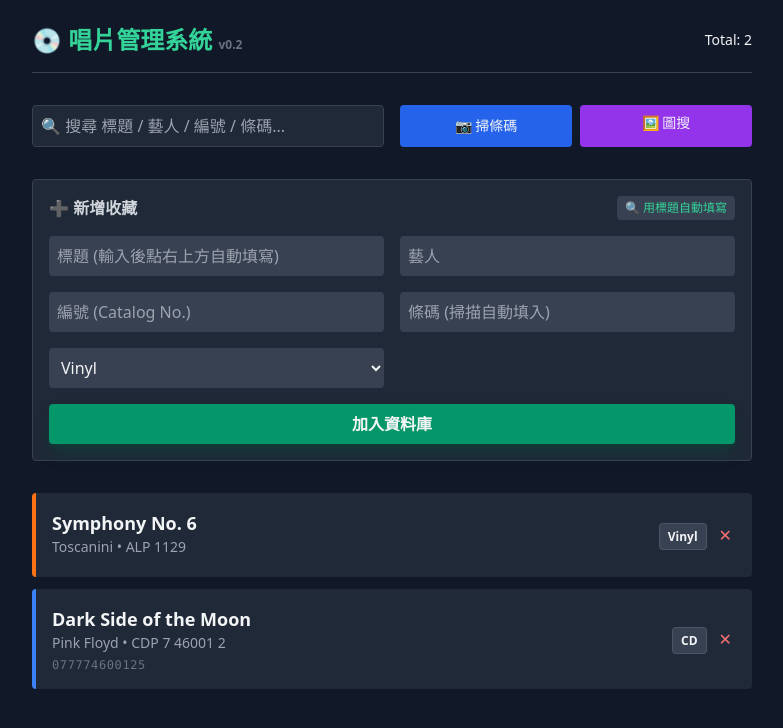
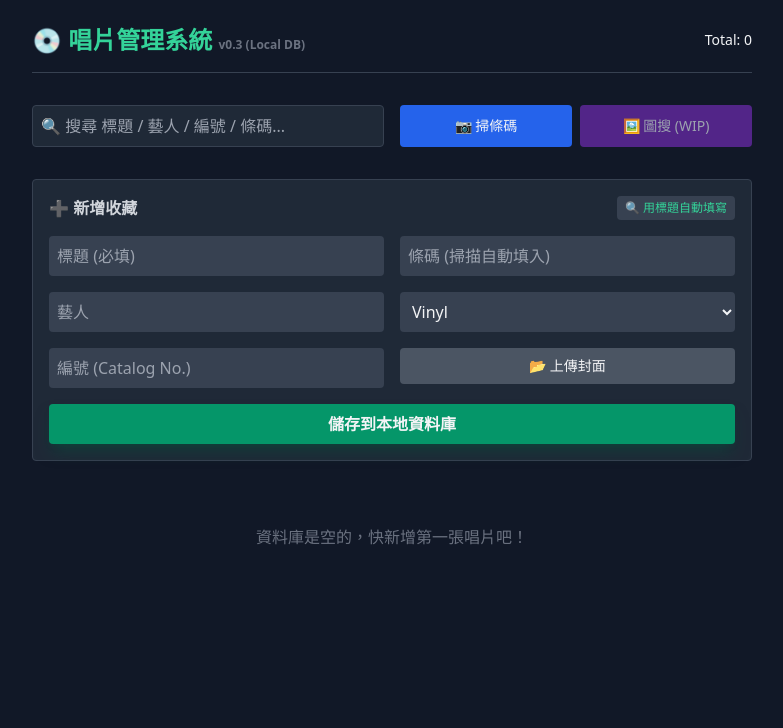
Before and after one commit to littlegray666/record-manager, a Vue app: page / in a window 1280 px wide. Shown: the top 728 px of the page, without its empty margins (248-1031 px from the left). Built offline with nearby package versions, Linux system fonts and the light colour scheme.

Commit message:
feat: add local database (IndexedDB) and image support

```diff
--- a/src/App.vue
+++ b/src/App.vue
@@ -1,17 +1,25 @@
 <script setup>
-import { ref, computed } from 'vue'
+import { ref, computed, onMounted } from 'vue'
 import { Html5QrcodeScanner } from "html5-qrcode"
+import { getAllRecords, addRecordWithImage, deleteRecordFromDB } from './db'
 
 // State
-const records = ref([
-  { id: 1, title: 'Symphony No. 6', artist: 'Toscanini', type: 'Vinyl', catalog: 'ALP 1129', barcode: '' },
-  { id: 2, title: 'Dark Side of the Moon', artist: 'Pink Floyd', type: 'CD', catalog: 'CDP 7 46001 2', barcode: '077774600125' }
-])
-
+const records = ref([])
 const searchQuery = ref('')
 const showScanner = ref(false)
 const isSearchingNet = ref(false)
 const newRecord = ref({ title: '', artist: '', type: 'Vinyl', catalog: '', barcode: '' })
+const newRecordImage = ref(null) // File object
+const newRecordImagePreview = ref(null) // URL for preview
+
+// Load from DB on mount
+onMounted(async () => {
+  try {
+    records.value = await getAllRecords()
+  } catch (e) {
+    console.error('Failed to load records:', e)
+  }
+})
 
 // Filtered List
 const filteredRecords = computed(() => {
@@ -24,18 +32,54 @@ const filteredRecords = computed(() => {
   )
 })
 
-// Actions
-const addRecord = () => {
-  if (!newRecord.value.title) return
-  records.value.push({ ...newRecord.value, id: Date.now() })
-  newRecord.value = { title: '', artist: '', type: 'Vinyl', catalog: '', barcode: '' }
+// Helper: Blob to URL
+const getImageUrl = (blob) => {
+  if (!blob) return null
+  return URL.createObjectURL(blob)
 }
 
-const deleteRecord = (id) => {
+// Actions
+const handleNewImageSelect = (e) => {
+  const file = e.target.files[0]
+  if (file) {
+    newRecordImage.value = file
+    newRecordImagePreview.value = URL.createObjectURL(file)
+  }
+}
+
+const addRecord = async () => {
+  if (!newRecord.value.title) return
+
+  try {
+    // Add to DB
+    const id = await addRecordWithImage(newRecord.value, newRecordImage.value)
+
+    // Update local state (refresh list or push)
+    // Reloading all is safer for ID syncing, but pushing is faster.
+    // Let's just push manually to UI state.
+    const savedRecord = {
+      ...newRecord.value,
+      id,
+      image: newRecordImage.value
+    }
+    records.value.push(savedRecord)
+
+    // Reset Form
+    newRecord.value = { title: '', artist: '', type: 'Vinyl', catalog: '', barcode: '' }
+    newRecordImage.value = null
+    newRecordImagePreview.value = null
+  } catch (e) {
+    alert('儲存失敗: ' + e.message)
+  }
+}
+
+const deleteRecord = async (id) => {
+  if(!confirm('確定刪除？')) return
+  await deleteRecordFromDB(id)
   records.value = records.value.filter(r => r.id !== id)
 }
 
-// MusicBrainz API Integration
+// MusicBrainz API Integration (Unchanged logic)
 const searchMusicBrainz = async (query, type) => {
   isSearchingNet.value = true
   let apiQuery = ''
@@ -59,7 +103,6 @@ const searchMusicBrainz = async (query, type) => {
       newRecord.value.catalog = match['label-info']?.[0]?.['catalog-number'] || ''
       if (type === 'barcode') newRecord.value.barcode = query // Keep scanned barcode
 
-      // Try to guess format
       const format = match.media?.[0]?.format?.toLowerCase() || ''
       if (format.includes('vinyl') || format.includes('record')) newRecord.value.type = 'Vinyl'
       else if (format.includes('cd') || format.includes('compact')) newRecord.value.type = 'CD'
@@ -77,18 +120,16 @@ const searchMusicBrainz = async (query, type) => {
   }
 }
 
-// Handler Wrappers
+// Handlers
 const fetchInfo = async (query, type) => {
   if (type === 'image') {
-    alert(`🚧 圖片搜尋需要後端服務 (如 Google Vision 或 Discogs API)。\n此為純前端演示，暫無法實作影像辨識。`)
-    // 模擬辨識結果
-    // newRecord.value.title = "Simulated Image Result"
+    alert(`🚧 圖片搜尋需要後端服務。目前僅支援儲存圖片到本地資料庫。`)
     return
   }
   await searchMusicBrainz(query, type)
 }
 
-const onScanSuccess = (decodedText, decodedResult) => {
+const onScanSuccess = (decodedText) => {
   newRecord.value.barcode = decodedText
   showScanner.value = false
   fetchInfo(decodedText, 'barcode')
@@ -104,11 +145,6 @@ const startScanner = () => {
   }
 }
 
-const handleImageUpload = (e) => {
-  const file = e.target.files[0]
-  if(file) fetchInfo(file.name, 'image')
-}
-
 const autoFillByTitle = () => {
   if (!newRecord.value.title) return alert('請先輸入標題關鍵字')
   fetchInfo(newRecord.value.title, 'text')
@@ -118,7 +154,7 @@ const autoFillByTitle = () => {
 <template>
   <div class="container mx-auto p-6 max-w-3xl">
     <header class="mb-8 flex justify-between items-center border-b border-gray-700 pb-4">
-      <h1 class="text-2xl font-bold text-emerald-400">💿 唱片管理系統 <span class="text-xs text-gray-500">v0.2</span></h1>
+      <h1 class="text-2xl font-bold text-emerald-400">💿 唱片管理系統 <span class="text-xs text-gray-500">v0.3 (Local DB)</span></h1>
       <div class="text-sm">Total: {{ records.length }}</div>
     </header>
 
@@ -131,10 +167,10 @@ const autoFillByTitle = () => {
          <button @click="startScanner" class="bg-blue-600 hover:bg-blue-500 px-4 py-2 rounded text-sm w-full transition">
            {{ showScanner ? '關閉掃描' : '📷 掃條碼' }}
          </button>
-         <label class="bg-purple-600 hover:bg-purple-500 px-4 py-2 rounded text-sm w-full text-center cursor-pointer transition">
-           🖼️ 圖搜
-           <input type="file" @change="handleImageUpload" class="hidden" accept="image/*" />
-         </label>
+         <!-- Image search placeholder -->
+         <button class="bg-purple-600/50 cursor-not-allowed px-4 py-2 rounded text-sm w-full transition text-gray-400">
+           🖼️ 圖搜 (WIP)
+         </button>
       </div>
     </div>
 
@@ -143,7 +179,7 @@ const autoFillByTitle = () => {
 
     <!-- Add Form -->
     <form @submit.prevent="addRecord" class="bg-gray-800 p-4 rounded mb-8 border border-gray-700 relative">
-      <div v-if="isSearchingNet" class="absolute inset-0 bg-gray-900/80 z-10 flex items-center justify-center text-emerald-400 font-bold">
+      <div v-if="isSearchingNet" class="absolute inset-0 bg-gray-900/80 z-10 flex items-center justify-center text-emerald-400 font-bold rounded">
         連線搜尋中...
       </div>
 
@@ -155,33 +191,65 @@ const autoFillByTitle = () => {
       </div>
 
       <div class="grid grid-cols-1 md:grid-cols-2 gap-4 mb-4">
-        <input v-model="newRecord.title" placeholder="標題 (輸入後點右上方自動填寫)" class="bg-gray-700 p-2 rounded focus:ring-2 ring-emerald-500 outline-none" required />
-        <input v-model="newRecord.artist" placeholder="藝人" class="bg-gray-700 p-2 rounded focus:ring-2 ring-emerald-500 outline-none" />
-        <input v-model="newRecord.catalog" placeholder="編號 (Catalog No.)" class="bg-gray-700 p-2 rounded focus:ring-2 ring-emerald-500 outline-none" />
-        <input v-model="newRecord.barcode" placeholder="條碼 (掃描自動填入)" class="bg-gray-700 p-2 rounded focus:ring-2 ring-emerald-500 outline-none" />
-        <select v-model="newRecord.type" class="bg-gray-700 p-2 rounded focus:ring-2 ring-emerald-500 outline-none">
-          <option>Vinyl</option>
-          <option>CD</option>
-          <option>Cassette</option>
-        </select>
+        <div class="space-y-4">
+          <input v-model="newRecord.title" placeholder="標題 (必填)" class="bg-gray-700 p-2 rounded w-full focus:ring-2 ring-emerald-500 outline-none" required />
+          <input v-model="newRecord.artist" placeholder="藝人" class="bg-gray-700 p-2 rounded w-full focus:ring-2 ring-emerald-500 outline-none" />
+          <input v-model="newRecord.catalog" placeholder="編號 (Catalog No.)" class="bg-gray-700 p-2 rounded w-full focus:ring-2 ring-emerald-500 outline-none" />
+        </div>
+
+        <div class="space-y-4">
+          <input v-model="newRecord.barcode" placeholder="條碼 (掃描自動填入)" class="bg-gray-700 p-2 rounded w-full focus:ring-2 ring-emerald-500 outline-none" />
+          <select v-model="newRecord.type" class="bg-gray-700 p-2 rounded w-full focus:ring-2 ring-emerald-500 outline-none">
+            <option>Vinyl</option>
+            <option>CD</option>
+            <option>Cassette</option>
+          </select>
+
+          <!-- Image Upload for Record -->
+          <div class="flex items-center gap-2">
+            <label class="bg-gray-600 hover:bg-gray-500 px-3 py-2 rounded cursor-pointer text-sm flex-1 text-center transition">
+              📂 上傳封面
+              <input type="file" @change="handleNewImageSelect" class="hidden" accept="image/*" />
+            </label>
+            <div v-if="newRecordImagePreview" class="w-10 h-10 rounded overflow-hidden border border-gray-500">
+              <img :src="newRecordImagePreview" class="w-full h-full object-cover" />
+            </div>
+          </div>
+        </div>
       </div>
-      <button class="bg-emerald-600 hover:bg-emerald-500 w-full py-2 rounded font-bold transition shadow-lg shadow-emerald-900/50">加入資料庫</button>
+      <button class="bg-emerald-600 hover:bg-emerald-500 w-full py-2 rounded font-bold transition shadow-lg shadow-emerald-900/50">
+        儲存到本地資料庫
+      </button>
     </form>
 
     <!-- List -->
     <div class="space-y-3">
+      <div v-if="filteredRecords.length === 0" class="text-center text-gray-500 py-8">
+        資料庫是空的，快新增第一張唱片吧！
+      </div>
+
       <div v-for="rec in filteredRecords" :key="rec.id"
-           class="bg-gray-800 p-4 rounded flex justify-between items-center border-l-4 hover:bg-gray-750 transition"
+           class="bg-gray-800 p-4 rounded flex gap-4 items-start border-l-4 hover:bg-gray-750 transition relative group"
            :class="rec.type === 'Vinyl' ? 'border-orange-500' : 'border-blue-500'">
-        <div>
-          <div class="font-bold text-lg">{{ rec.title }}</div>
-          <div class="text-gray-400 text-sm">{{ rec.artist }} • {{ rec.catalog }}</div>
-          <div class="text-xs text-gray-500 mt-1 font-mono tracking-wider">{{ rec.barcode }}</div>
+
+        <!-- Image Thumbnail -->
+        <div class="w-16 h-16 bg-gray-900 rounded flex-shrink-0 overflow-hidden border border-gray-700">
+          <img v-if="rec.image" :src="getImageUrl(rec.image)" class="w-full h-full object-cover" />
+          <div v-else class="w-full h-full flex items-center justify-center text-2xl">🎵</div>
         </div>
-        <div class="text-right">
-          <span class="text-xs font-bold px-2 py-1 rounded bg-gray-700 mr-2 border border-gray-600">{{ rec.type }}</span>
-          <button @click="deleteRecord(rec.id)" class="text-red-400 hover:text-red-300 p-1">✕</button>
+
+        <div class="flex-1 min-w-0">
+          <div class="font-bold text-lg truncate">{{ rec.title }}</div>
+          <div class="text-gray-400 text-sm truncate">{{ rec.artist }} <span v-if="rec.catalog">• {{ rec.catalog }}</span></div>
+          <div class="text-xs text-gray-500 mt-1 font-mono tracking-wider flex items-center gap-2">
+            <span v-if="rec.barcode">BAR: {{ rec.barcode }}</span>
+            <span class="text-xs font-bold px-2 py-0.5 rounded bg-gray-700 border border-gray-600">{{ rec.type }}</span>
+          </div>
         </div>
+
+        <button @click="deleteRecord(rec.id)" class="text-gray-600 hover:text-red-400 p-2 absolute top-2 right-2 group-hover:opacity-100 opacity-0 transition">
+          🗑️
+        </button>
       </div>
     </div>
   </div>
--- /dev/null
+++ b/src/db.js
@@ -0,0 +1,44 @@
+import { openDB } from 'idb';
+
+const DB_NAME = 'RecordManagerDB';
+const DB_VERSION = 1;
+const STORE_NAME = 'records';
+
+export const dbPromise = openDB(DB_NAME, DB_VERSION, {
+  upgrade(db) {
+    if (!db.objectStoreNames.contains(STORE_NAME)) {
+      db.createObjectStore(STORE_NAME, { keyPath: 'id', autoIncrement: true });
+    }
+  },
+});
+
+export async function getAllRecords() {
+  const db = await dbPromise;
+  return db.getAll(STORE_NAME);
+}
+
+export async function addRecordToDB(record) {
+  const db = await dbPromise;
+  // Ensure the record is a clean object (Vue proxies can sometimes cause issues if not unwrapped,
+  // but IDB usually handles structured clones well. Just to be safe/clean.)
+  return db.add(STORE_NAME, JSON.parse(JSON.stringify(record)));
+  // Wait, JSON.parse/stringify kills Blobs/Files!
+  // IDB *can* store Blobs. So pass the record directly.
+  // Vue refs should be .value accessed before passing here.
+  // return db.add(STORE_NAME, record);
+}
+
+// Special function to handle record + image file
+export async function addRecordWithImage(record, imageFile) {
+  const db = await dbPromise;
+  const recordToSave = { ...record };
+  if (imageFile) {
+    recordToSave.image = imageFile; // Store the file object/blob directly
+  }
+  return db.add(STORE_NAME, recordToSave);
+}
+
+export async function deleteRecordFromDB(id) {
+  const db = await dbPromise;
+  return db.delete(STORE_NAME, id);
+}
```
Also changed, not shown: package.json (+6 -5 lines), 3 other files (tests, documents, lock files or other folders).
